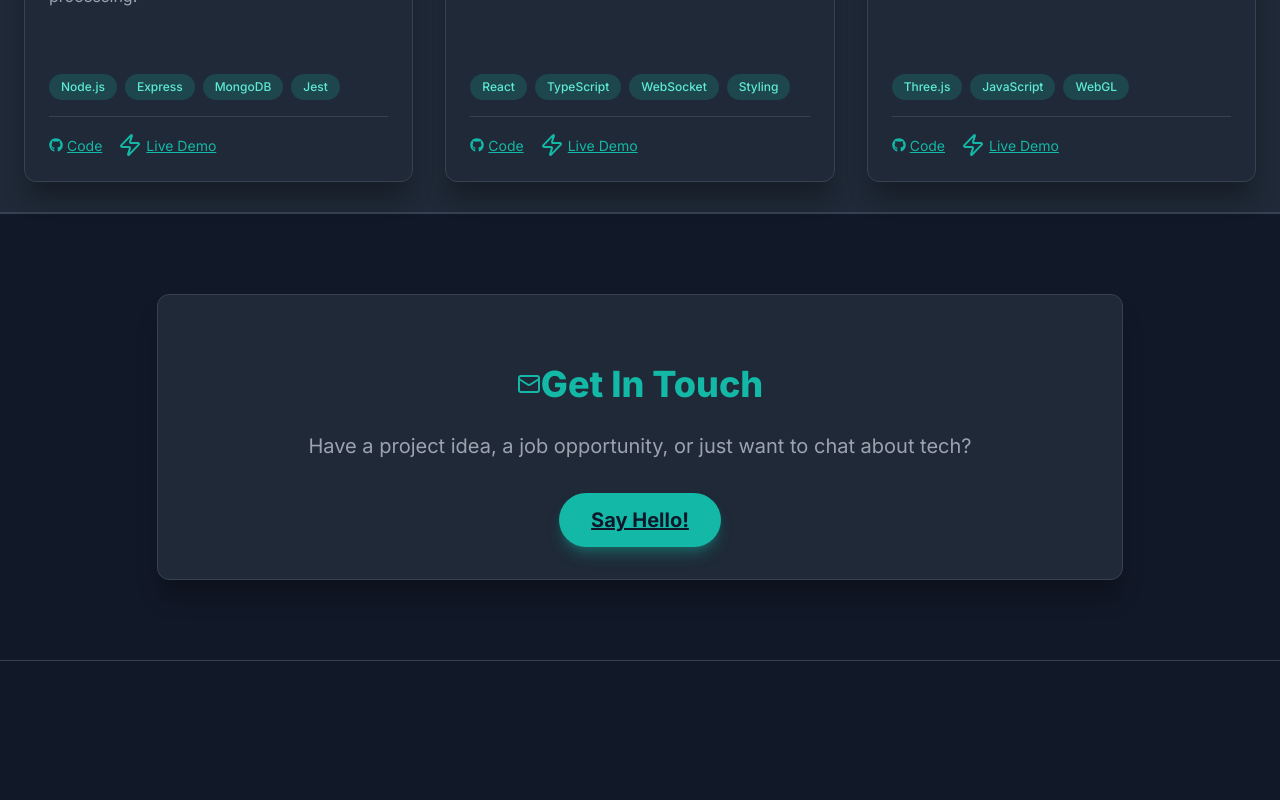
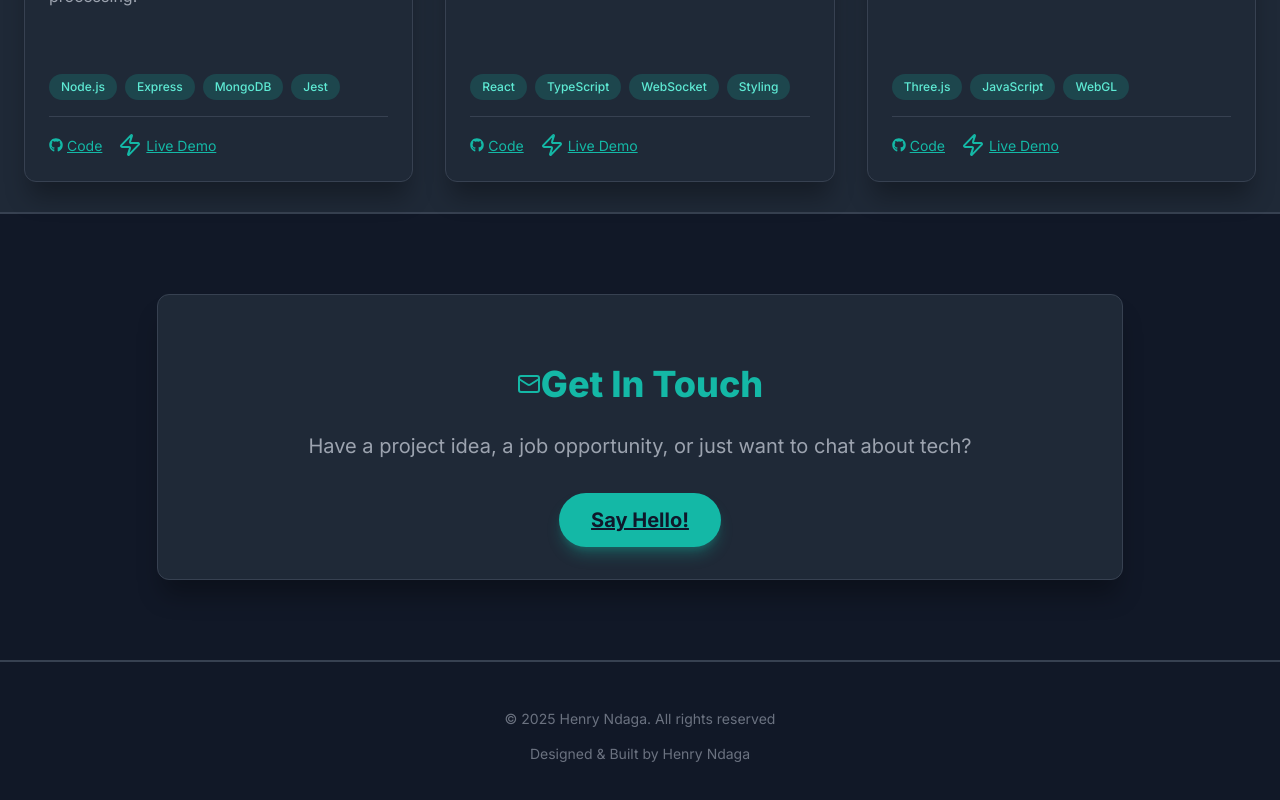
Before and after one commit to HenryOchieng/Portfolio, a React (Vite) app: page / in a window 1280 px wide. Shown: the part 2372-3172 px from the top of the page. Before the commit the page ends 3033 px from the top, so only its background shows below. Built offline with nearby package versions, Linux system fonts and the light colour scheme.

Commit message:
footer section commit

```diff
--- a/src/App.jsx
+++ b/src/App.jsx
@@ -6,6 +6,7 @@ import About from './Components/About'
 import Skills from './Components/Skills'
 import Projects from './Components/Projects'
 import Contact from './Components/Contact'
+import Footer from './Components/Footer'
 import {myData, navItems} from './data';
 
 function App() {
@@ -41,6 +42,9 @@ function App() {
                 <Contact
                     contact={myData.contact}
                 />
+                <Footer
+                    name={myData.name}
+                />
             </main>
         </div>
     )
--- /dev/null
+++ b/src/Components/Footer.jsx
@@ -0,0 +1,10 @@
+export default function Footer(props) {
+    return (
+        <footer className="footer">
+            <div className="container">
+                <p>&copy; {new Date().getFullYear()} {props.name}. All rights reserved</p>
+                <p className="footer__caption">Designed & Built by {props.name}</p>
+            </div>
+        </footer>
+    )
+}
```
